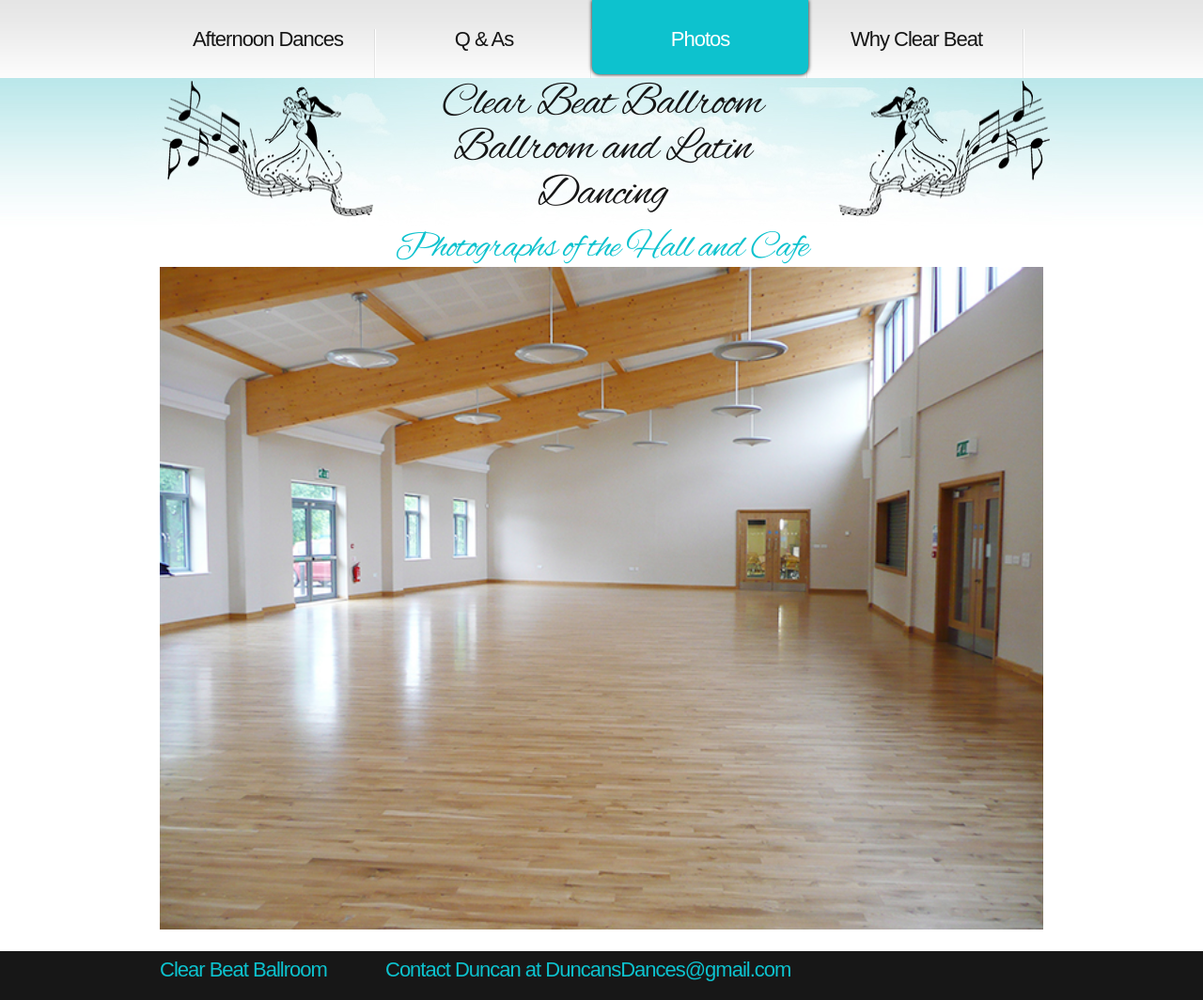
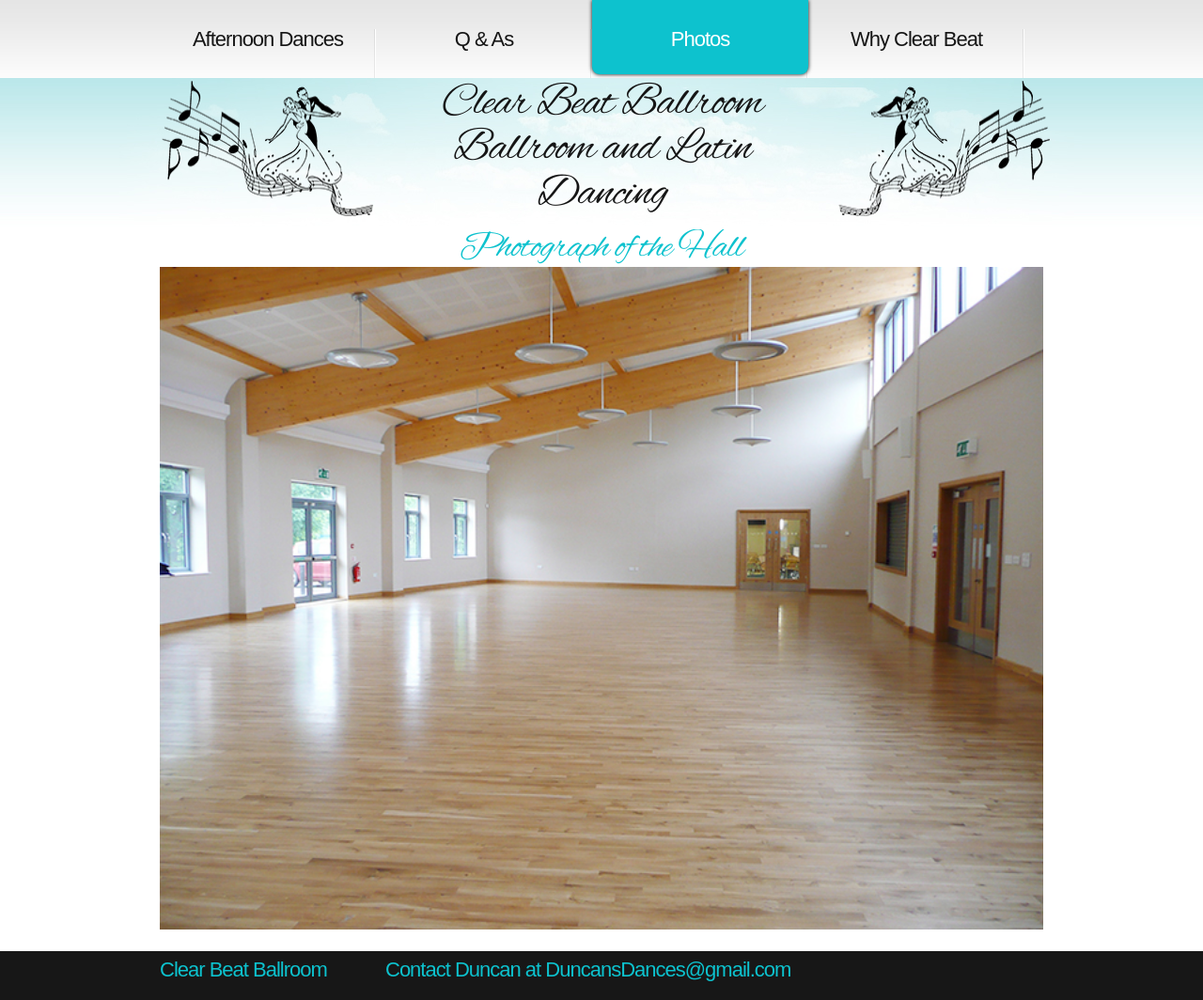
Before and after one commit to ramsayd/duncansdances, a Jekyll site: the page built from 35_photos.md, in a window 1280 px wide. Shown: the whole page at 94% size. Built offline with Jekyll 4.4.1, drawn with Linux system fonts in a browser that asks for light colours.

Commit message:
Update 35_photos.md

```diff
--- a/35_photos.md
+++ b/35_photos.md
@@ -6,6 +6,6 @@ permalink: "Photos.html"
 
 
 <article class="grid_12 Visible center-text">
-<h3>Photographs of the Hall and Cafe</h3>
+<h3>Photograph of the Hall</h3>
 <img width="100%" src="images/0101.jpg" class="padded-bottom"/>
 </article>
```
